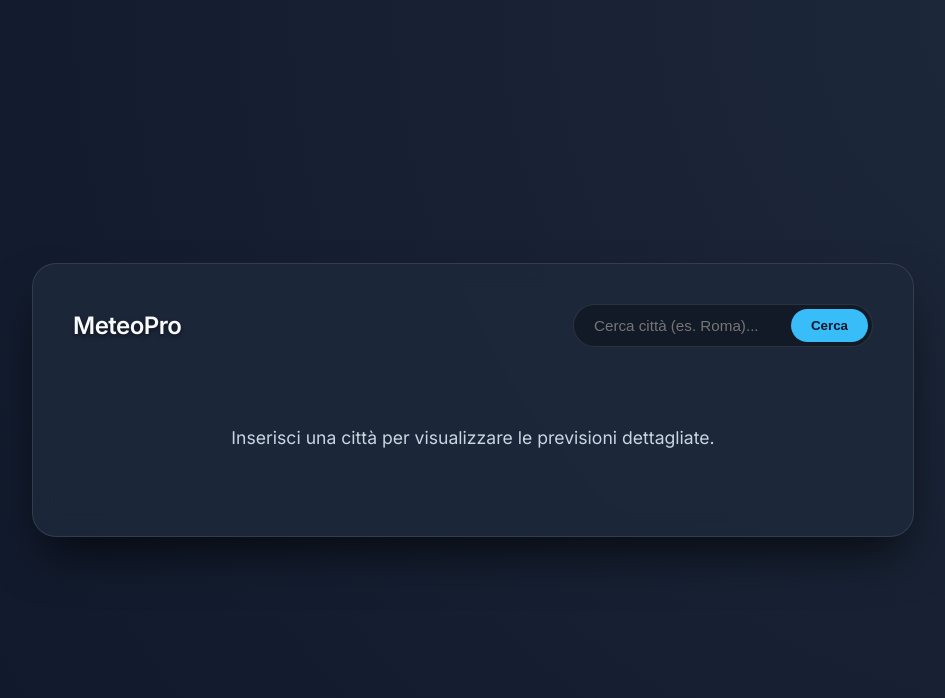
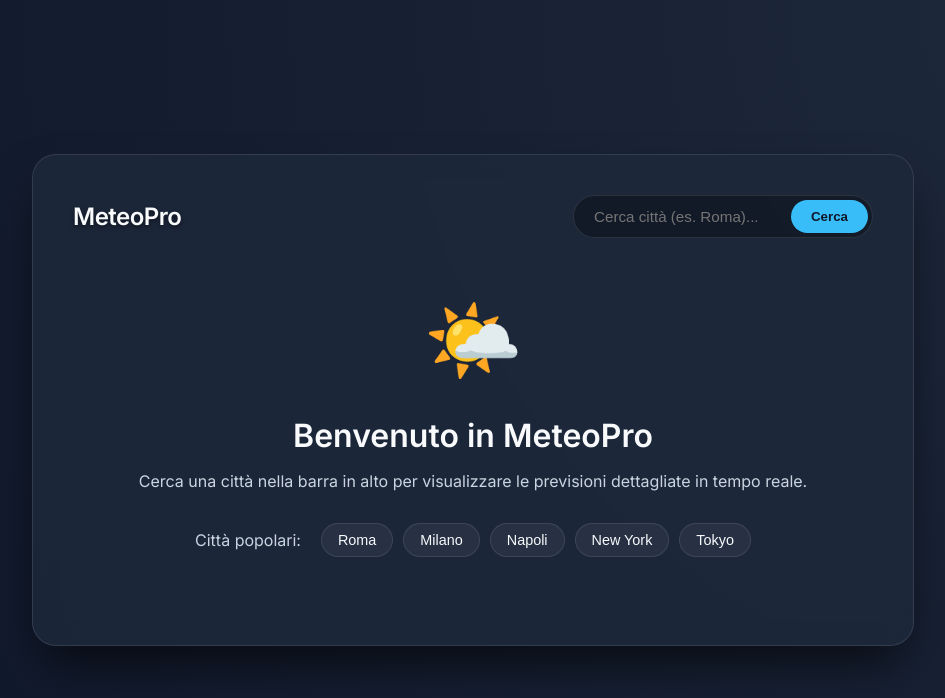
Before and after one commit to GabrieleRicci95/app-meteo, a plain HTML site: page index.html in a window 1280 px wide. Shown: the whole page, without its empty margins (167-1112 px from the left). Drawn offline with Linux system fonts and the light colour scheme.

Commit message:
Update index.html

```diff
--- a/index.html
+++ b/index.html
@@ -15,6 +15,7 @@
             --accent-hover: #0ea5e9;
             --border: rgba(255, 255, 255, 0.1);
         }
+
         body {
             font-family: 'Inter', sans-serif;
             color: var(--text-main);
@@ -28,6 +29,7 @@
             background-image: radial-gradient(circle at top right, #1e293b, #0f172a);
             transition: background-image 1s ease-in-out;
         }
+
         .dashboard {
             width: 100%;
             max-width: 800px;
@@ -39,6 +41,7 @@
             margin: 20px;
             backdrop-filter: blur(12px);
         }
+
         /* --- HEADER & SEARCH --- */
         .header {
             display: flex;
@@ -92,6 +95,58 @@
         .search-container button:hover {
             background: var(--accent-hover);
         }
+
+        /* --- SCHERMATA INIZIALE (Benvenuto) --- */
+        .welcome-container {
+            text-align: center;
+            padding: 2rem 1rem 3rem 1rem;
+            color: var(--text-muted);
+        }
+        .welcome-icon {
+            font-size: 5rem;
+            margin-bottom: 1rem;
+            display: inline-block;
+            /* Animazione CSS per far fluttuare l'icona */
+            animation: float 3s ease-in-out infinite;
+        }
+        @keyframes float {
+            0% { transform: translateY(0px); }
+            50% { transform: translateY(-15px); }
+            100% { transform: translateY(0px); }
+        }
+        .welcome-container h2 {
+            color: var(--text-main);
+            font-size: 2rem;
+            margin-bottom: 0.5rem;
+            margin-top: 0;
+            font-weight: 600;
+            border: none;
+        }
+        .quick-cities {
+            margin-top: 2rem;
+            display: flex;
+            justify-content: center;
+            align-items: center;
+            gap: 10px;
+            flex-wrap: wrap;
+        }
+        .quick-btn {
+            background: rgba(255,255,255,0.05);
+            border: 1px solid var(--border);
+            color: var(--text-main);
+            padding: 8px 16px;
+            border-radius: 20px;
+            cursor: pointer;
+            transition: all 0.3s;
+            font-size: 0.9rem;
+        }
+        .quick-btn:hover {
+            background: var(--accent);
+            color: #0f172a;
+            border-color: var(--accent);
+            transform: translateY(-2px);
+        }
+
         /* --- MAIN WEATHER DISPLAY --- */
         .weather-main {
             display: flex;
@@ -131,6 +186,7 @@
             font-weight: 500;
             margin: 0;
         }
+
         /* --- WEATHER DETAILS GRID --- */
         .details-grid {
             display: grid;
@@ -157,6 +213,7 @@
             font-weight: 600;
             margin: 0;
         }
+
         /* --- FORECAST --- */
         .forecast-container {
             margin-top: 2rem;
@@ -188,14 +245,17 @@
         .forecast-icon { font-size: 1.5rem; margin: 10px 0; }
         .forecast-temp { font-size: 1rem; font-weight: 600; }
         .forecast-temp-min { font-size: 0.8rem; color: var(--text-muted); }
+
         /* --- STATUS MESSAGES --- */
         .status-message {
             text-align: center;
             padding: 3rem;
             color: var(--text-muted);
             font-size: 1.1rem;
+            display: none; /* Nascosto all'inizio */
         }
         .error { color: #ef4444; }
+
         @media (max-width: 600px) {
             .header { flex-direction: column; align-items: flex-start; }
             .search-container { width: 100%; }
@@ -205,6 +265,7 @@
     </style>
 </head>
 <body>
+
     <div class="dashboard">
         <div class="header">
             <h1>MeteoPro</h1>
@@ -213,9 +274,27 @@
                 <button onclick="fetchWeatherData()">Cerca</button>
             </div>
         </div>
-        <div id="status-container" class="status-message">
-            Inserisci una città per visualizzare le previsioni dettagliate.
+
+        <!-- SCHERMATA DI BENVENUTO INIZIALE -->
+        <div id="welcome-state" class="welcome-container">
+            <div class="welcome-icon">🌤️</div>
+            <h2>Benvenuto in MeteoPro</h2>
+            <p>Cerca una città nella barra in alto per visualizzare le previsioni dettagliate in tempo reale.</p>
+
+            <div class="quick-cities">
+                <span style="margin-right: 10px;">Città popolari:</span>
+                <button class="quick-btn" onclick="quickSearch('Roma')">Roma</button>
+                <button class="quick-btn" onclick="quickSearch('Milano')">Milano</button>
+                <button class="quick-btn" onclick="quickSearch('Napoli')">Napoli</button>
+                <button class="quick-btn" onclick="quickSearch('New York')">New York</button>
+                <button class="quick-btn" onclick="quickSearch('Tokyo')">Tokyo</button>
+            </div>
         </div>
+
+        <!-- MESSAGGI DI CARICAMENTO O ERRORE -->
+        <div id="status-container" class="status-message"></div>
+
+        <!-- DATI METEO REALI -->
         <div class="weather-main" id="weather-main">
             <div>
                 <h2 class="city-title" id="display-city">--</h2>
@@ -227,6 +306,7 @@
                 <div class="temp-huge"><span id="temp-value">--</span>°</div>
             </div>
         </div>
+
         <div class="details-grid" id="details-grid">
             <div class="detail-card">
                 <div class="detail-title">Percepita</div>
@@ -245,11 +325,13 @@
                 <div class="detail-value"><span id="temp-min">--</span>° / <span id="temp-max">--</span>°</div>
             </div>
         </div>
+
         <div class="forecast-container" id="forecast-container">
             <div class="forecast-title">Previsioni Settimanali</div>
             <div class="forecast-list" id="forecast-list"></div>
         </div>
     </div>
+
     <script>
         const weatherCodes = {
             0:  { desc: "Cielo sereno", icon: "☀️" },
@@ -270,6 +352,7 @@
             95: { desc: "Temporale", icon: "🌩️" },
             99: { desc: "Temporale forte", icon: "⛈️" }
         };
+
         function getWeatherInfo(code) { return weatherCodes[code] || { desc: "Variabile", icon: "🌥️" }; }
         function handleEnter(event) { if (event.key === 'Enter') fetchWeatherData(); }
 
@@ -277,41 +360,62 @@
             const date = new Date(dateString);
             return date.toLocaleDateString('it-IT', { weekday: 'long', day: 'numeric', month: 'long' }).replace(/^\w/, c => c.toUpperCase());
         }
+
         function getShortDay(dateString) {
             const date = new Date(dateString);
             return date.toLocaleDateString('it-IT', { weekday: 'short' }).replace(/^\w/, c => c.toUpperCase());
         }
+
+        // Funzione per i pulsanti di ricerca rapida
+        function quickSearch(city) {
+            document.getElementById('city-input').value = city;
+            fetchWeatherData();
+        }
+
         async function fetchWeatherData() {
             const cityInput = document.getElementById('city-input').value.trim();
             if (!cityInput) return;
+
+            const welcomeState = document.getElementById('welcome-state');
             const statusContainer = document.getElementById('status-container');
             const weatherMain = document.getElementById('weather-main');
             const detailsGrid = document.getElementById('details-grid');
             const forecastContainer = document.getElementById('forecast-container');
+
+            // Nascondiamo il benvenuto e i vecchi dati
+            welcomeState.style.display = 'none';
             weatherMain.style.display = 'none';
             detailsGrid.style.display = 'none';
             forecastContainer.style.display = 'none';
+
+            // Mostriamo il caricamento
             statusContainer.style.display = 'block';
             statusContainer.innerHTML = 'Ricerca in corso...';
             statusContainer.className = 'status-message';
+
             try {
                 const geoUrl = `https://geocoding-api.open-meteo.com/v1/search?name=${encodeURIComponent(cityInput)}&count=1&language=it&format=json`;
                 const geoRes = await fetch(geoUrl);
                 const geoData = await geoRes.json();
+
                 if (!geoData.results || geoData.results.length === 0) {
                     throw new Error("Città non trovata. Controlla l'ortografia.");
                 }
+
                 const city = geoData.results[0];
 
                 const weatherUrl = `https://api.open-meteo.com/v1/forecast?latitude=${city.latitude}&longitude=${city.longitude}&current_weather=true&hourly=relativehumidity_2m,apparent_temperature&daily=weathercode,temperature_2m_max,temperature_2m_min&timezone=auto`;
                 const weatherRes = await fetch(weatherUrl);
                 const weatherData = await weatherRes.json();
+
                 updateUI(city.name, weatherData);
+
             } catch (error) {
                 statusContainer.innerHTML = error.message;
                 statusContainer.className = 'status-message error';
             }
         }
+
         function updateUI(cityName, data) {
             const current = data.current_weather;
             const daily = data.daily;
@@ -320,21 +424,25 @@
             const currentTimeStr = current.time.substring(0, 14) + "00";
             const hourIndex = hourly.time.findIndex(t => t === currentTimeStr) || 0;
             const weatherInfo = getWeatherInfo(current.weathercode);
-            // Sfondo dinamico con la foto della città
-            document.body.style.backgroundImage = `linear-gradient(rgba(15, 23, 42, 0.7), rgba(15, 23, 42, 0.85)), url('https://loremflickr.com/1920/1080/${encodeURIComponent(cityName)},city/all')`;
+
+            // Sfondo dinamico
+            document.body.style.backgroundImage = `linear-gradient(rgba(15, 23, 42, 0.75), rgba(15, 23, 42, 0.9)), url('https://loremflickr.com/1920/1080/${encodeURIComponent(cityName)},city/all')`;
             document.body.style.backgroundSize = 'cover';
             document.body.style.backgroundPosition = 'center';
             document.body.style.backgroundAttachment = 'fixed';
+
             document.getElementById('display-city').textContent = cityName;
             document.getElementById('temp-value').textContent = Math.round(current.temperature);
             document.getElementById('weather-desc').textContent = weatherInfo.desc;
             document.getElementById('main-icon').textContent = weatherInfo.icon;
             document.getElementById('date-display').textContent = formatDate(new Date());
+
             document.getElementById('wind-speed').textContent = current.windspeed;
             document.getElementById('feels-like').textContent = Math.round(hourly.apparent_temperature[hourIndex]);
             document.getElementById('humidity').textContent = hourly.relativehumidity_2m[hourIndex];
             document.getElementById('temp-max').textContent = Math.round(daily.temperature_2m_max[0]);
             document.getElementById('temp-min').textContent = Math.round(daily.temperature_2m_min[0]);
+
             const forecastList = document.getElementById('forecast-list');
             forecastList.innerHTML = '';
 
@@ -350,6 +458,7 @@
                 `;
                 forecastList.insertAdjacentHTML('beforeend', dayHTML);
             }
+
             document.getElementById('status-container').style.display = 'none';
             document.getElementById('weather-main').style.display = 'flex';
             document.getElementById('details-grid').style.display = 'grid';
```
